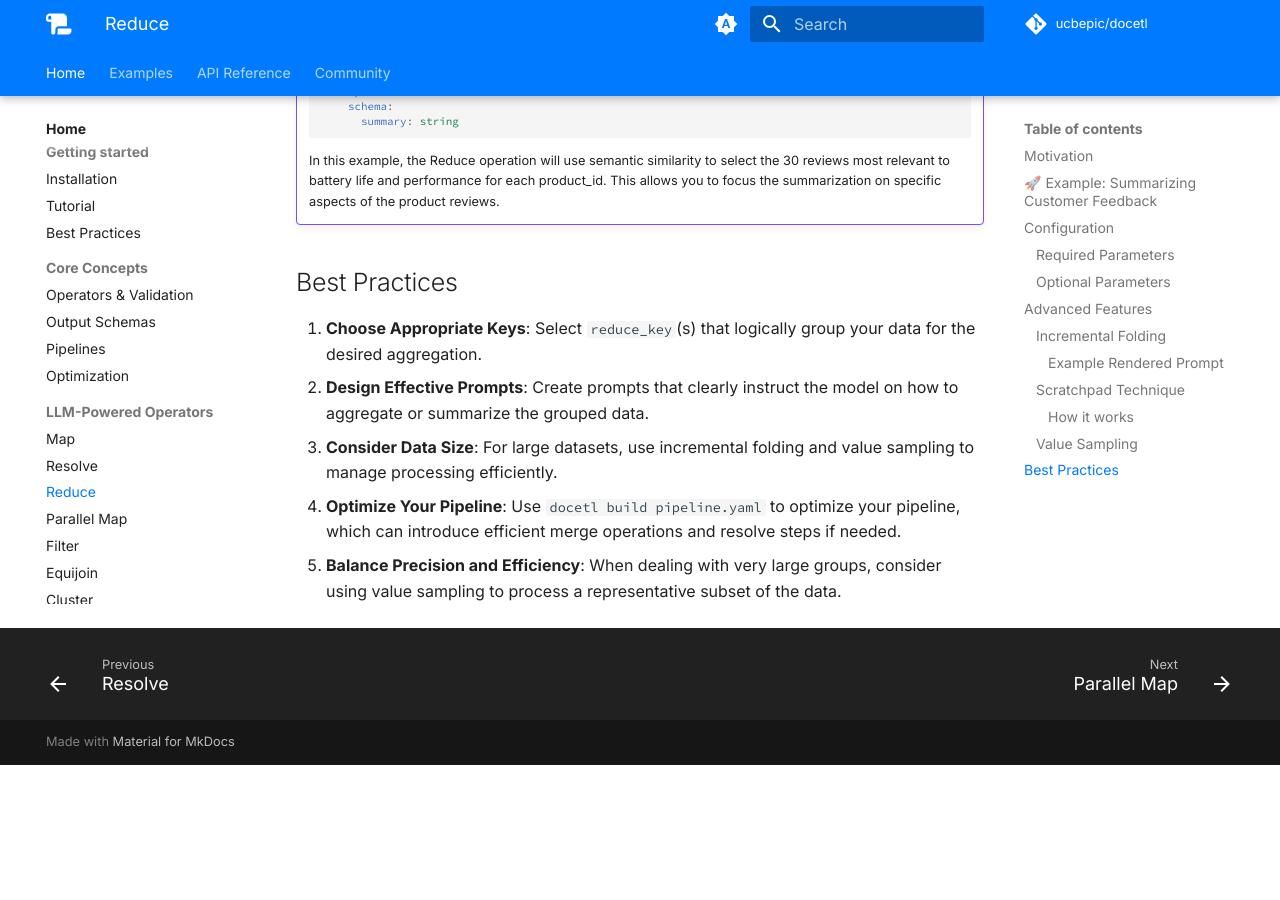
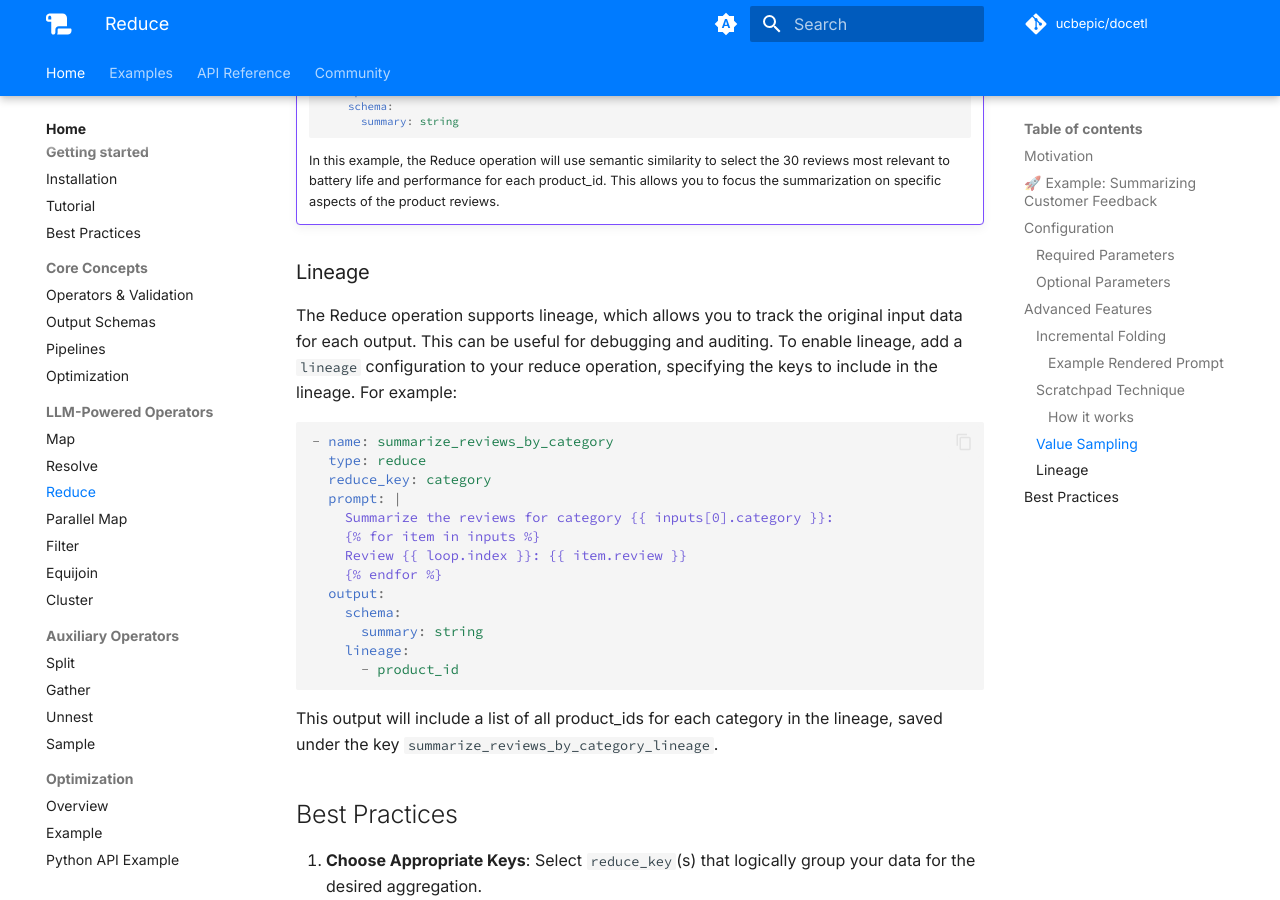
Before and after one commit to ucbepic/docetl, an MkDocs documentation site: the page built from docs/operators/reduce.md, in a window 1280 px wide and 900 px high, scrolled down 5371 px. Built offline with MkDocs 1.6.1 and Material for MkDocs 9.7.7, drawn with Linux system fonts in a browser that asks for light colours; comment, search, counter and statistics services are not loaded; before the commit the page ends 6136 px from its top, so only the background shows below that.

Commit message:
feat: add reduce operation lineage

````diff
--- a/docs/operators/reduce.md
+++ b/docs/operators/reduce.md
@@ -51,7 +51,7 @@ This Reduce operation processes customer feedback grouped by department:
 
 | Parameter                 | Description                                                                                            | Default                     |
 | ------------------------- | ------------------------------------------------------------------------------------------------------ | --------------------------- |
-| `sample`                  | Number of samples to use for the operation                                                      | None                        |
+| `sample`                  | Number of samples to use for the operation                                                             | None                        |
 | `synthesize_resolve`      | If false, won't synthesize a resolve operation between map and reduce                                  | true                        |
 | `model`                   | The language model to use                                                                              | Falls back to default_model |
 | `input`                   | Specifies the schema or keys to subselect from each item                                               | All keys from input items   |
@@ -196,6 +196,28 @@ For semantic similarity sampling, you can use a query to select the most relevan
 
     In this example, the Reduce operation will use semantic similarity to select the 30 reviews most relevant to battery life and performance for each product_id. This allows you to focus the summarization on specific aspects of the product reviews.
 
+### Lineage
+
+The Reduce operation supports lineage, which allows you to track the original input data for each output. This can be useful for debugging and auditing. To enable lineage, add a `lineage` configuration to your reduce operation, specifying the keys to include in the lineage. For example:
+
+```yaml
+- name: summarize_reviews_by_category
+  type: reduce
+  reduce_key: category
+  prompt: |
+    Summarize the reviews for category {{ inputs[0].category }}:
+    {% for item in inputs %}
+    Review {{ loop.index }}: {{ item.review }}
+    {% endfor %}
+  output:
+    schema:
+      summary: string
+    lineage:
+      - product_id
+```
+
+This output will include a list of all product_ids for each category in the lineage, saved under the key `summarize_reviews_by_category_lineage`.
+
 ## Best Practices
 
 1. **Choose Appropriate Keys**: Select `reduce_key`(s) that logically group your data for the desired aggregation.
````
